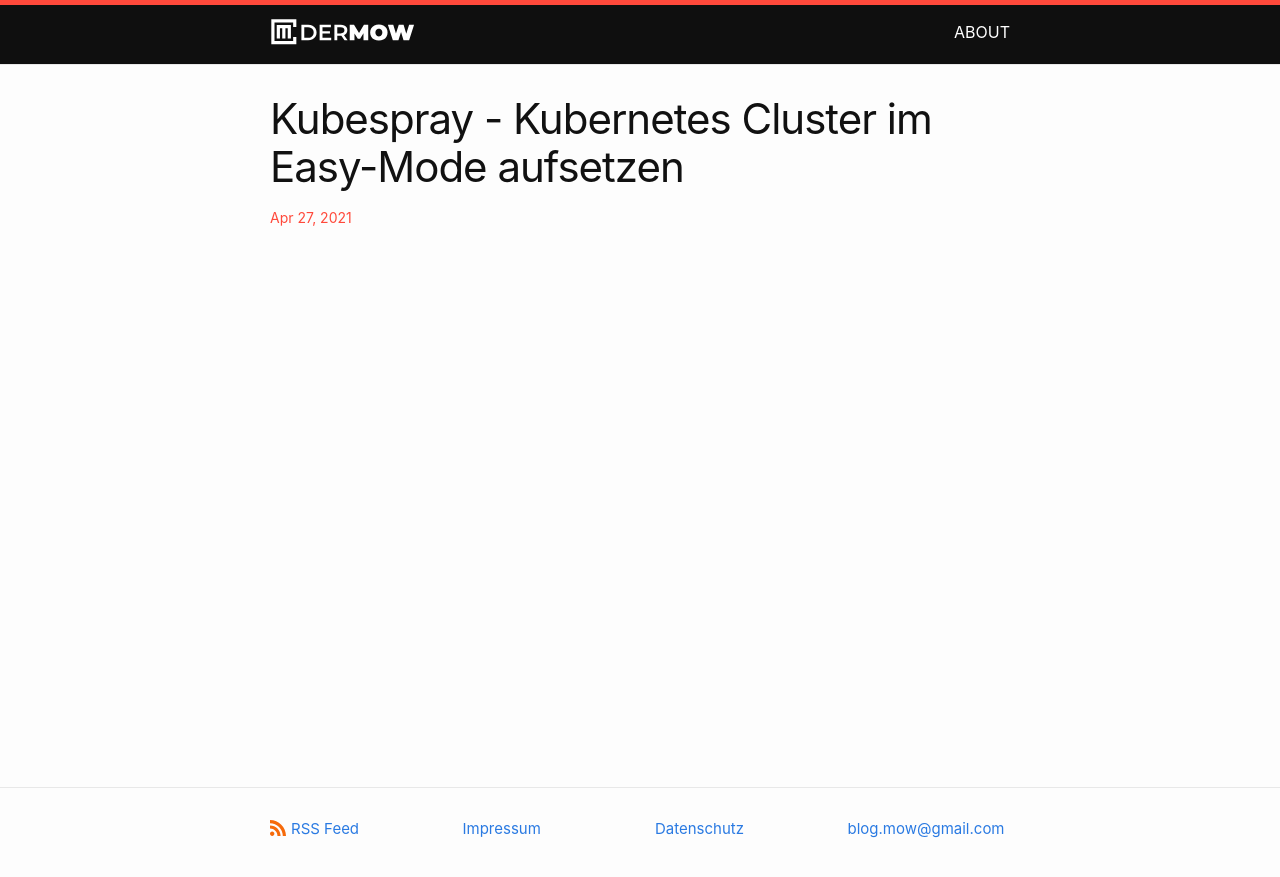
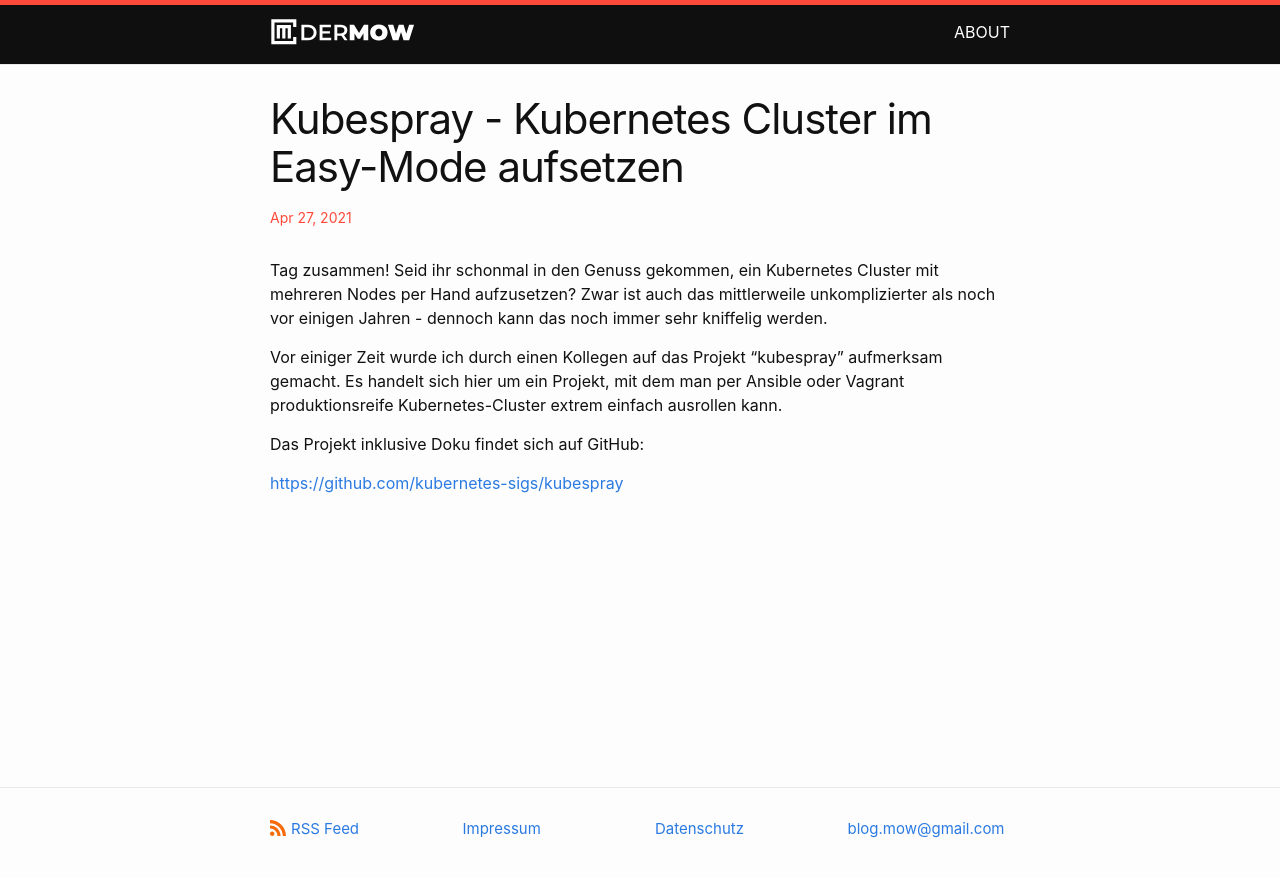
Before and after one commit to dermow/staging, a Jekyll site: the page built from _posts/2021-04-27-kubespray.markdown, in a window 1280 px wide. Shown: the top 877 px of the page. Built offline with Jekyll 4.4.1, drawn with Linux system fonts in a browser that asks for light colours; comment, search, counter and statistics services are not loaded.

Commit message:
Update 2021-04-27-kubespray.markdown

```diff
--- a/_posts/2021-04-27-kubespray.markdown
+++ b/_posts/2021-04-27-kubespray.markdown
@@ -6,3 +6,12 @@ categories:
   - Ansilbe
   - Kubernetes
 ---
+
+Tag zusammen! Seid ihr schonmal in den Genuss gekommen, ein Kubernetes Cluster mit mehreren Nodes per Hand aufzusetzen? Zwar ist auch das mittlerweile
+unkomplizierter als noch vor einigen Jahren - dennoch kann das noch immer sehr kniffelig werden.
+
+Vor einiger Zeit wurde ich durch einen Kollegen auf das Projekt "kubespray" aufmerksam gemacht. Es handelt sich hier um ein Projekt, mit dem man per Ansible oder Vagrant produktionsreife Kubernetes-Cluster extrem einfach ausrollen kann.
+
+Das Projekt inklusive Doku findet sich auf GitHub:
+
+[https://github.com/kubernetes-sigs/kubespray](https://github.com/kubernetes-sigs/kubespray)
```
